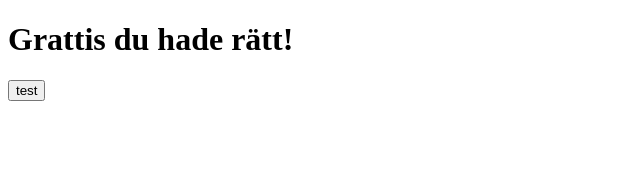
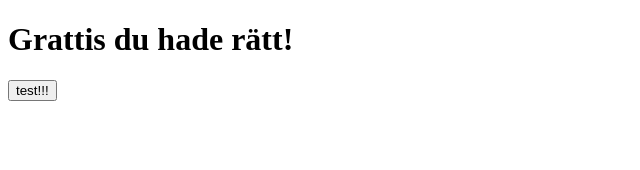
Before and after one commit to DanielWillim/DAT256, a React app: page / in a window 1280 px wide. Both pictures are taken after a click on the element "DAT256". Shown: the top 170 px of the page, without its empty margins (0-640 px from the left). Built offline with nearby package versions, Linux system fonts and the light colour scheme; the HTML template or start-up script is replaced by a standard one.

Commit message:
Test returns to homepage

```diff
--- a/src/Win.jsx
+++ b/src/Win.jsx
@@ -1,16 +1,29 @@
 import React, { Component } from 'react';
 
+import App from 'App'
+
+let test = 0;
+
 export default class Winning extends Component {
-  handleClick() {
+
+  state ={test:0}
+
+  handleClick=()=>{
     console.log('The link was clicked.');
+    this.setState({test:1})
   }
 
   render() {
+    if (this.state.test == 0)
     return (
       <p>
         <h1>Grattis du hade rätt!</h1>
-        <button onClick={this.handleClick}>test</button>
+        <button onClick={this.handleClick}>test!!!</button>
       </p>
     );
+    else
+    return (
+    <App />
+    )
   }
 }
```
Also changed, not shown: 1 other file (tests, documents, lock files or other folders).
